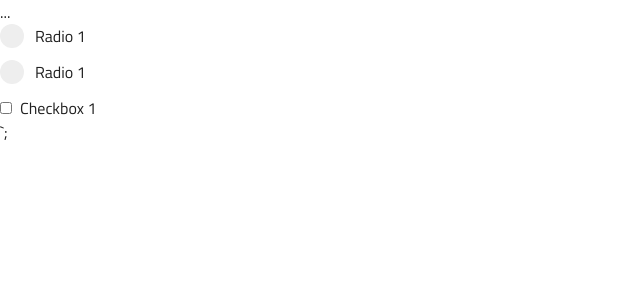
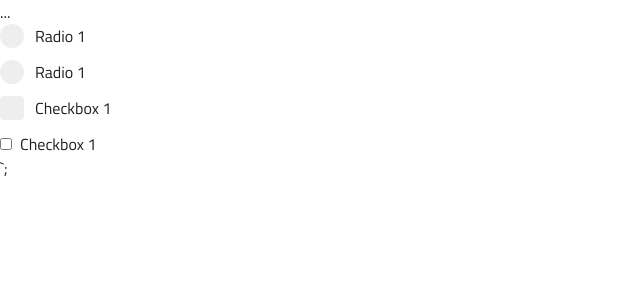
Before and after one commit to halbhelms/sky, a SvelteKit app in the folder packages/skyui/: page / in a window 1280 px wide. Shown: the top 300 px of the page, without its empty margins (0-640 px from the left). Built offline with nearby package versions, Linux system fonts and the light colour scheme.

Commit message:
fix: for TS

```diff
--- a/packages/skyui/src/routes/+page.svelte
+++ b/packages/skyui/src/routes/+page.svelte
@@ -30,6 +30,7 @@
 <!-- #region HTML -->
 <ContextMenu {actions} id={5} />
 <Radio label="Radio 1" name="my-radio" value="hi" action={radioAction} />
+<ExpCheckbox label="Checkbox 1" name="my-checkbox" value="1" action={() => console.log('Checkbox 1')} />
 <Checkbox title="Checkbox 1" name="my-checkbox" value="1" action={() => console.log('Checkbox 1')} />
 
 <!-- <section>
```
